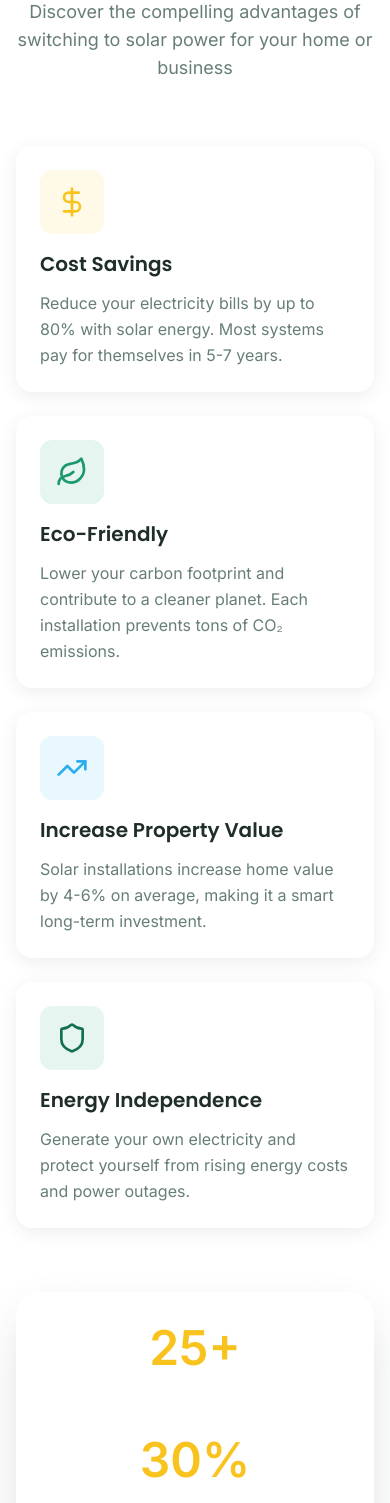
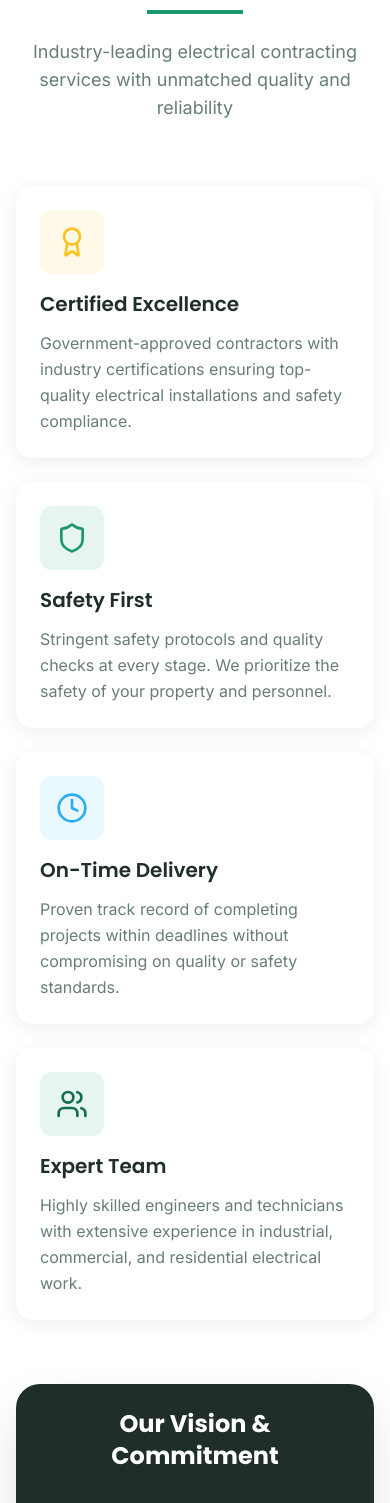
Before and after one commit to Omkar0301/solarflare-folio, a React (Vite) app: page / in a window 390 px wide. Shown: the part 9981-11484 px from the top of the page. Built offline with nearby package versions, Linux system fonts and the light colour scheme; the HTML template or start-up script is replaced by a standard one.

Commit message:
Fix visibility and responsiveness

```diff
--- a/src/components/Benefits.tsx
+++ b/src/components/Benefits.tsx
@@ -1,32 +1,32 @@
-import { DollarSign, Leaf, Shield, TrendingUp } from 'lucide-react';
+import { Award, Clock, Shield, Users } from 'lucide-react';
 
 const Benefits = () => {
   const benefits = [
     {
-      icon: DollarSign,
-      title: 'Cost Savings',
-      description: 'Reduce your electricity bills by up to 80% with solar energy. Most systems pay for themselves in 5-7 years.',
+      icon: Award,
+      title: 'Certified Excellence',
+      description: 'Government-approved contractors with industry certifications ensuring top-quality electrical installations and safety compliance.',
       color: 'text-secondary',
       bgColor: 'bg-secondary/10',
     },
     {
-      icon: Leaf,
-      title: 'Eco-Friendly',
-      description: 'Lower your carbon footprint and contribute to a cleaner planet. Each installation prevents tons of CO₂ emissions.',
+      icon: Shield,
+      title: 'Safety First',
+      description: 'Stringent safety protocols and quality checks at every stage. We prioritize the safety of your property and personnel.',
       color: 'text-primary',
       bgColor: 'bg-primary/10',
     },
     {
-      icon: TrendingUp,
-      title: 'Increase Property Value',
-      description: 'Solar installations increase home value by 4-6% on average, making it a smart long-term investment.',
+      icon: Clock,
+      title: 'On-Time Delivery',
+      description: 'Proven track record of completing projects within deadlines without compromising on quality or safety standards.',
       color: 'text-accent',
       bgColor: 'bg-accent/10',
     },
     {
-      icon: Shield,
-      title: 'Energy Independence',
-      description: 'Generate your own electricity and protect yourself from rising energy costs and power outages.',
+      icon: Users,
+      title: 'Expert Team',
+      description: 'Highly skilled engineers and technicians with extensive experience in industrial, commercial, and residential electrical work.',
       color: 'text-primary-dark',
       bgColor: 'bg-primary/10',
     },
@@ -39,11 +39,11 @@ const Benefits = () => {
           {/* Header */}
           <div className="text-center mb-16 animate-slide-up">
             <h2 className="font-heading font-bold text-4xl md:text-5xl mb-4">
-              Why Choose <span className="gradient-text">Solar Energy</span>
+              Why Choose <span className="gradient-text">KRISHIVA INNOVATIVES</span>
             </h2>
             <div className="w-24 h-1 bg-primary mx-auto mb-6" />
             <p className="text-lg text-muted-foreground max-w-2xl mx-auto">
-              Discover the compelling advantages of switching to solar power for your home or business
+              Industry-leading electrical contracting services with unmatched quality and reliability
             </p>
           </div>
 
@@ -70,20 +70,23 @@ const Benefits = () => {
             ))}
           </div>
 
-          {/* Stats Section */}
-          <div className="mt-16 bg-gradient-hero rounded-3xl p-8 md:p-12 text-white shadow-strong animate-scale-in">
-            <div className="grid grid-cols-1 md:grid-cols-3 gap-8 text-center">
-              <div>
-                <div className="text-5xl font-bold text-secondary mb-2">25+</div>
-                <div className="text-white/90 font-medium">Years Warranty</div>
+          {/* Our Vision Stats Section */}
+          <div className="mt-16 bg-foreground rounded-3xl p-6 sm:p-8 md:p-12 shadow-strong animate-scale-in">
+            <h3 className="font-heading font-bold text-2xl sm:text-3xl text-center mb-8 sm:mb-10 text-background">
+              Our Vision & Commitment
+            </h3>
+            <div className="grid grid-cols-1 sm:grid-cols-2 lg:grid-cols-3 gap-6 sm:gap-8 text-center">
+              <div className="bg-background/5 backdrop-blur-sm rounded-2xl p-4 sm:p-6 border border-background/10">
+                <div className="text-4xl sm:text-5xl md:text-6xl font-bold text-secondary mb-2 sm:mb-3">25+</div>
+                <div className="text-background text-sm sm:text-base font-medium">Years Warranty</div>
               </div>
-              <div>
-                <div className="text-5xl font-bold text-secondary mb-2">30%</div>
-                <div className="text-white/90 font-medium">Federal Tax Credit</div>
+              <div className="bg-background/5 backdrop-blur-sm rounded-2xl p-4 sm:p-6 border border-background/10">
+                <div className="text-4xl sm:text-5xl md:text-6xl font-bold text-secondary mb-2 sm:mb-3">30%</div>
+                <div className="text-background text-sm sm:text-base font-medium">Federal Tax Credit</div>
               </div>
-              <div>
-                <div className="text-5xl font-bold text-secondary mb-2">$2000+</div>
-                <div className="text-white/90 font-medium">Average Annual Savings</div>
+              <div className="bg-background/5 backdrop-blur-sm rounded-2xl p-4 sm:p-6 border border-background/10 sm:col-span-2 lg:col-span-1">
+                <div className="text-4xl sm:text-5xl md:text-6xl font-bold text-secondary mb-2 sm:mb-3">$2000+</div>
+                <div className="text-background text-sm sm:text-base font-medium">Average Annual Savings</div>
               </div>
             </div>
           </div>
```
